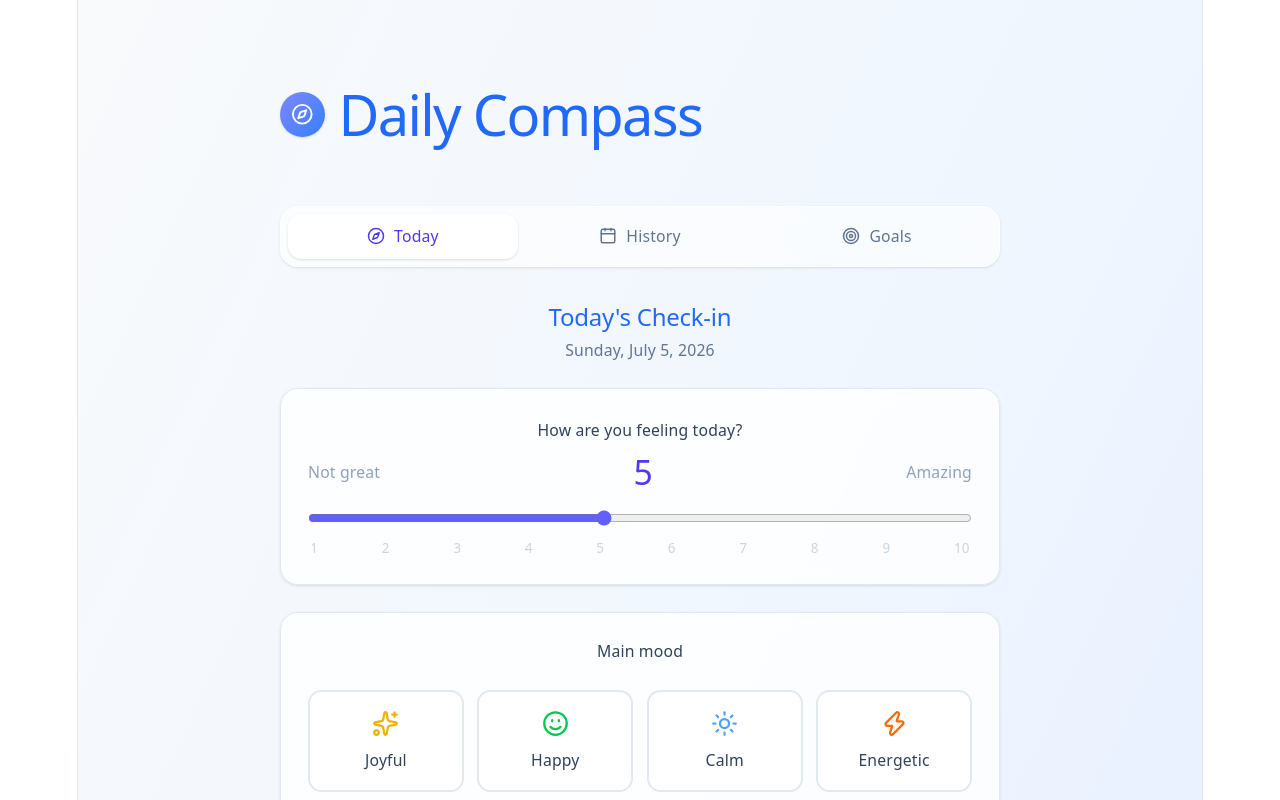
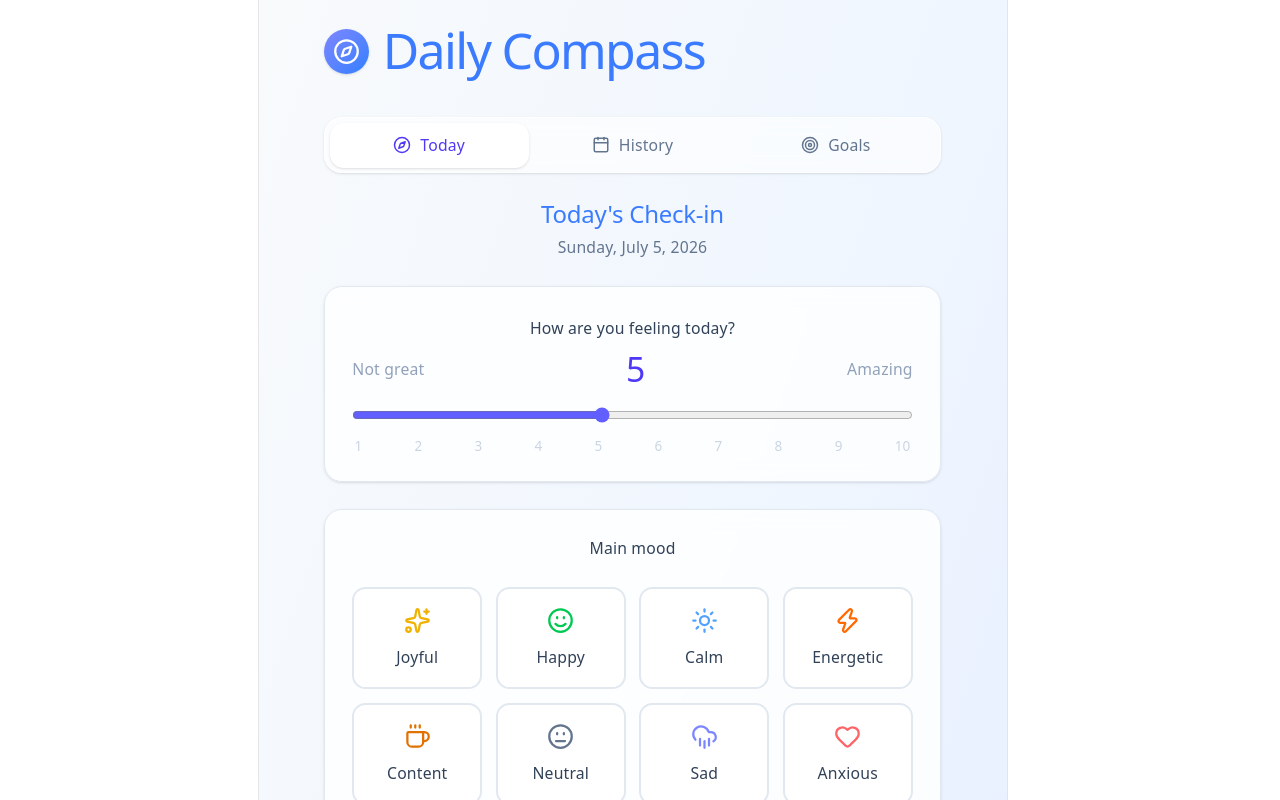
Before and after one commit to kianakermani/daily-compass, a React (Vite) app in the folder frontend/: page / in a window 1280 px wide. Shown: the top 800 px of the page. Built offline with nearby package versions, Linux system fonts and the light colour scheme.

Commit message:
feat(ui): apply first UI polish improvements

```diff
--- a/frontend/src/components/Layout.tsx
+++ b/frontend/src/components/Layout.tsx
@@ -9,19 +9,19 @@ export default function Layout() {
 
   return (
     <div className="min-h-screen bg-linear-to-br from-slate-50 via-blue-50 to-indigo-100">
-      <div className="max-w-2xl mx-auto px-4 py-6 md:py-10">
-        <header className="mb-8">
+      <div className="max-w-145 mb-2 mx-auto px-4 py-6 md:py-1">
+        <header className="mb-6">
           <div className="flex items-center gap-3 mb-5">
-            <div className="w-10 h-10 rounded-full bg-linear-to-br from-indigo-400 to-blue-500 flex items-center justify-center shadow-sm">
-              <Compass className="w-5 h-5 text-white" />
+            <div className="w-8 h-8 sm:w-10 sm:h-10 sm:mt-1 rounded-full bg-linear-to-br from-indigo-400 to-blue-500 flex items-center justify-center shadow-sm">
+              <Compass className="w-5 h-5 sm:w-6 sm:h-6 text-white" />
             </div>
 
-            <h1 className="text-2xl font-medium text-slate-800 tracking-tight">
+            <h1 className="text-l font-semibold text-indigo-600">
               Daily Compass
             </h1>
           </div>
 
-          <nav className="flex gap-1.5 bg-white/60 backdrop-blur-sm rounded-2xl p-1.5 shadow-sm border border-white/80">
+          <nav className="flex gap-1 bg-white/60 backdrop-blur-sm rounded-2xl p-1 shadow-sm border border-white/80">
             {navItems.map(({ path, label, icon: Icon }) => {
               const active =
                 path === "/"
--- a/frontend/src/index.css
+++ b/frontend/src/index.css
@@ -2,7 +2,7 @@
 
 :root {
   --text: #6b6375;
-  --text-h: #2169f9;
+  --text-h: #3a7bff;
   --bg: #fff;
   --border: #e5e4e7;
   --code-bg: #f4f3ec;
@@ -53,7 +53,7 @@
 }
 
 #root {
-  width: 1126px;
+  width: 750px;
   max-width: 100%;
   margin: 0 auto;
   text-align: center;
@@ -62,6 +62,10 @@
   display: flex;
   flex-direction: column;
   box-sizing: border-box;
+}
+
+html {
+  scrollbar-gutter: stable;
 }
 
 body {
@@ -76,7 +80,7 @@ h2 {
 }
 
 h1 {
-  font-size: 56px;
+  font-size: 50px;
   letter-spacing: -1.68px;
   margin: 32px 0;
   @media (max-width: 1024px) {
```
